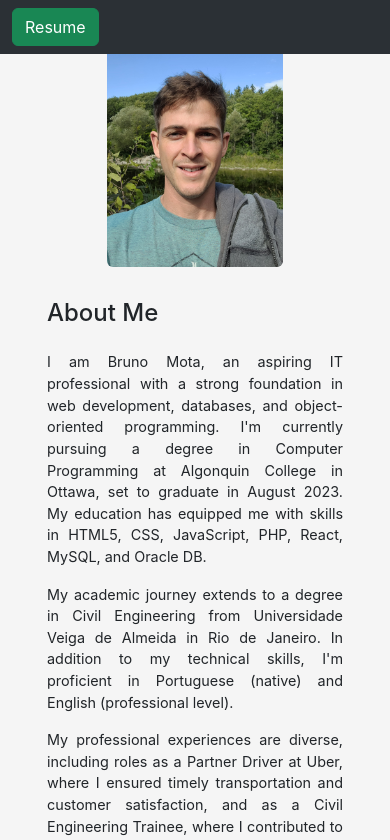
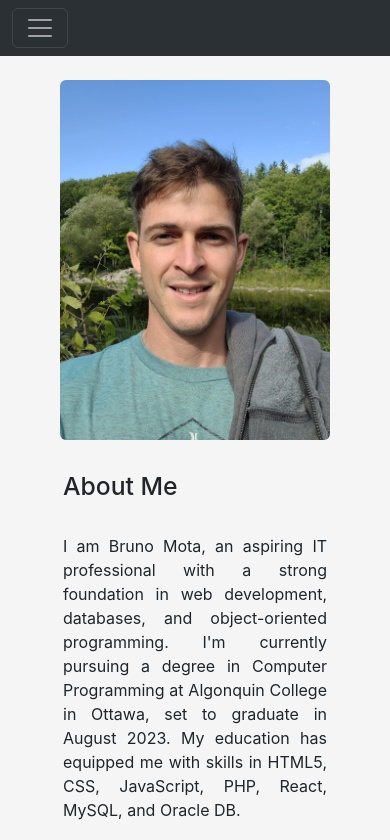
Before and after one commit to bmota1988/bmota1988.github.io, a React (Create React App) app: page / in a window 390 px wide. Shown: the top 840 px of the page. Built offline with nearby package versions, Linux system fonts and the light colour scheme.

Commit message:
Head component update

```diff
--- a/src/Header.js
+++ b/src/Header.js
@@ -1,19 +1,34 @@
 import React from "react";
 import "./style/Header.css";
-import { Button, Container, Nav, Navbar } from "react-bootstrap";
+import { Button, Container, Nav, Navbar, Offcanvas } from "react-bootstrap";
 import { LinkContainer } from "react-router-bootstrap";
 
 function Header() {
   return (
+    <>
+      {[false].map((expand) => (
         <Navbar
-      expand="md"
+          key={expand}
+          expand={expand}
+          fixed="top"
           data-bs-theme="dark"
-      className="bg-body-tertiary"
-      fixed="top"
+          className="bg-body-tertiary mb-3"
         >
-      <Container>
-        <Navbar.Collapse className="space-between">
-          <Nav>
+          <Container fluid>
+            <Navbar.Toggle aria-controls={`offcanvasNavbar-expand-${expand}`} />
+            <Navbar.Offcanvas
+              id={`offcanvasNavbar-expand-${expand}`}
+              aria-labelledby={`offcanvasNavbarLabel-expand-${expand}`}
+              placement="end"
+              data-bs-theme="dark"
+            >
+              <Offcanvas.Header closeButton>
+                <Offcanvas.Title id={`offcanvasNavbarLabel-expand-${expand}`}>
+                  Menu
+                </Offcanvas.Title>
+              </Offcanvas.Header>
+              <Offcanvas.Body>
+                <Nav className="justify-content-end flex-grow-1 pe-3">
                   <LinkContainer to="/">
                     <Nav.Link>About</Nav.Link>
                   </LinkContainer>
@@ -24,7 +39,7 @@ function Header() {
                     <Nav.Link>Contact</Nav.Link>
                   </LinkContainer>
                 </Nav>
-        </Navbar.Collapse>
+                <hr />
                 <Button
                   variant="success"
                   href="./public/Resume - Bruno Mota.pdf"
@@ -32,8 +47,12 @@ function Header() {
                 >
                   Resume
                 </Button>
+              </Offcanvas.Body>
+            </Navbar.Offcanvas>
           </Container>
         </Navbar>
+      ))}
+    </>
   );
 }
 
--- a/src/Projects.js
+++ b/src/Projects.js
@@ -60,30 +60,6 @@ function Projects() {
       <h2>Projects</h2>
       <div className="projects-list">
         {projects.map((project, index) => (
-          // <div className="project-card" key={index}>
-          //   <img src={project.image} alt={project.title} />
-          //   <h3>{project.title}</h3>
-          //   <p>{project.description}</p>
-          //   <p>
-          //     <strong>Tech Stack:</strong> {project.techStack}
-          //   </p>
-          //   <div className="project-links">
-          //     <a
-          //       href={project.demoLink}
-          //       target="_blank"
-          //       rel="noopener noreferrer"
-          //     >
-          //       Demo
-          //     </a>
-          //     <a
-          //       href={project.codeLink}
-          //       target="_blank"
-          //       rel="noopener noreferrer"
-          //     >
-          //       Code
-          //     </a>
-          //   </div>
-          // </div>
           <Card className="project-card" style={{ width: "20rem" }} key={index}>
             <Card.Img
               variant="top"
@@ -97,14 +73,14 @@ function Projects() {
                 <ListGroup.Item>{project.description}</ListGroup.Item>
                 <ListGroup.Item>
                   <Button
-                    variant="dark"
+                    variant="success"
                     href={project.demoLink}
                     target="_blank"
                   >
                     Demo
                   </Button>{" "}
                   <Button
-                    variant="dark"
+                    variant="success"
                     href={project.codeLink}
                     target="_blank"
                   >
--- a/src/style/About.css
+++ b/src/style/About.css
@@ -34,49 +34,9 @@
   text-align: justify;
 }
 
-h2 {
-  font-size: 2rem;
-  margin-bottom: 1.5rem; /* Slightly reduce margin for smaller screens */
-}
-
-.about-text p {
-  font-size: 1rem; /* Adjust font size for better readability on smaller screens */
-}
-
-/* Media Queries */
-
+/* Media query for smaller screens */
 @media only screen and (max-width: 767px) {
-  /* Adjust styles for mobile screens */
-  .about-container {
-    padding: 2rem;
-  }
-
-  .about-image {
-    width: 200px;
-    height: auto;
-  }
-
-  h2 {
-    font-size: 1.5rem;
-  }
-
-  .about-text p {
-    font-size: 0.9rem;
+  .about-container, .projects-container, .contact-container {
+    margin-top: 2rem;
   }
 }
-
-@media only screen and (min-width: 768px) and (max-width: 1023px) {
-  /* Adjust styles for tablet screens */
-  .about-container {
-    padding: 2.5rem;
-  }
-
-  .about-image {
-    width: 250px;
-    height: auto;
-  }
-
-  h2 {
-    font-size: 1.8rem;
-  }
-}
--- a/src/style/Header.css
+++ b/src/style/Header.css
@@ -1,15 +1,8 @@
 /* Header */
 .about-container, .projects-container, .contact-container {
-    margin-top: 2.5rem;
+    margin-top: 2rem;
 }
 
-/* Media Query for Responsive Navigation */
-@media only screen and (max-width: 767px) {
-
-    /* Adjust margin for containers on smaller screens */
-    .about-container,
-    .projects-container,
-    .contact-container {
-      margin-top: 0;
-    }
-  }
+h2 {
+    margin-bottom: 2rem;
+}
```
Lines whose indentation alone changed are shown as unchanged.
